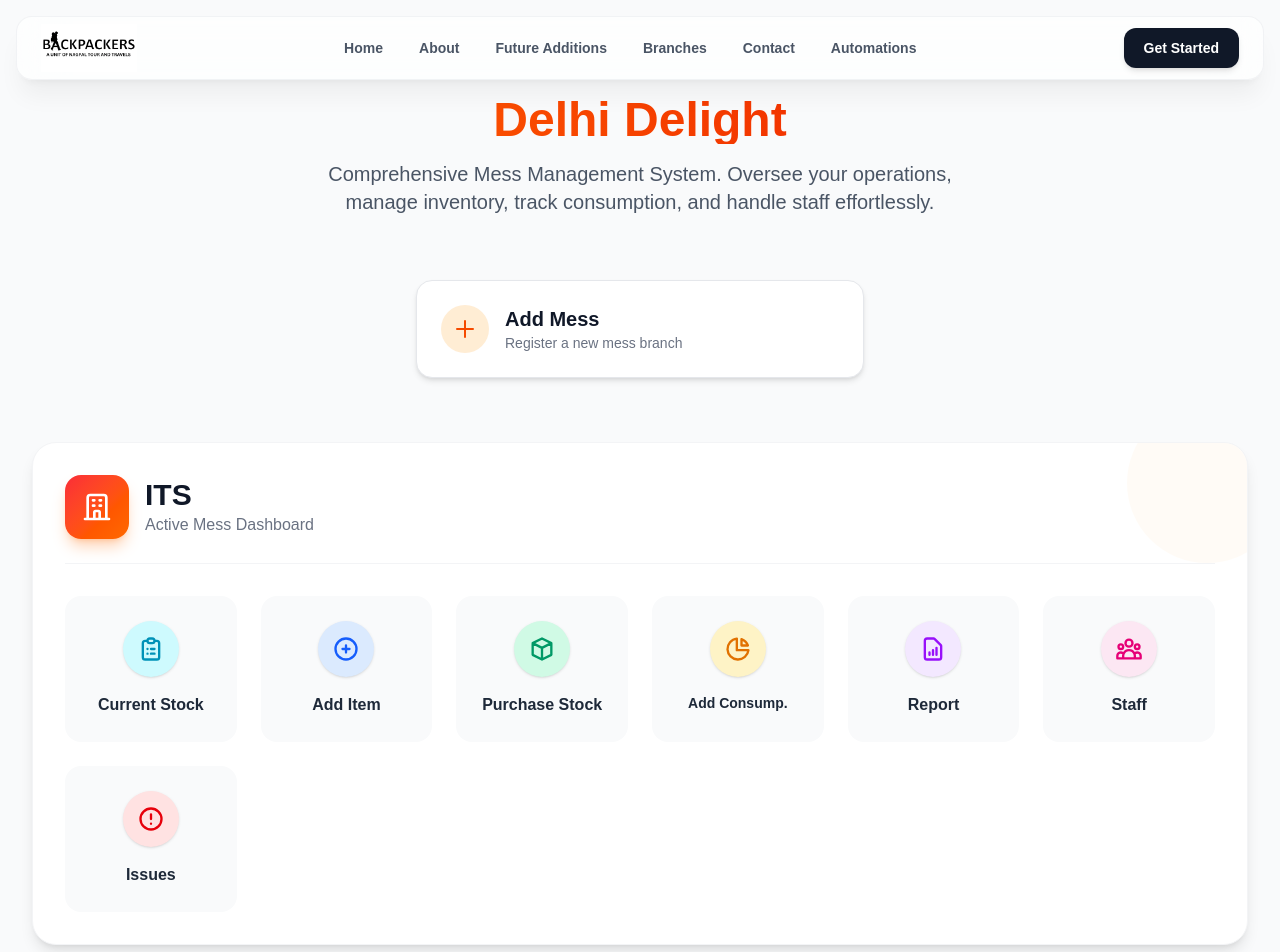
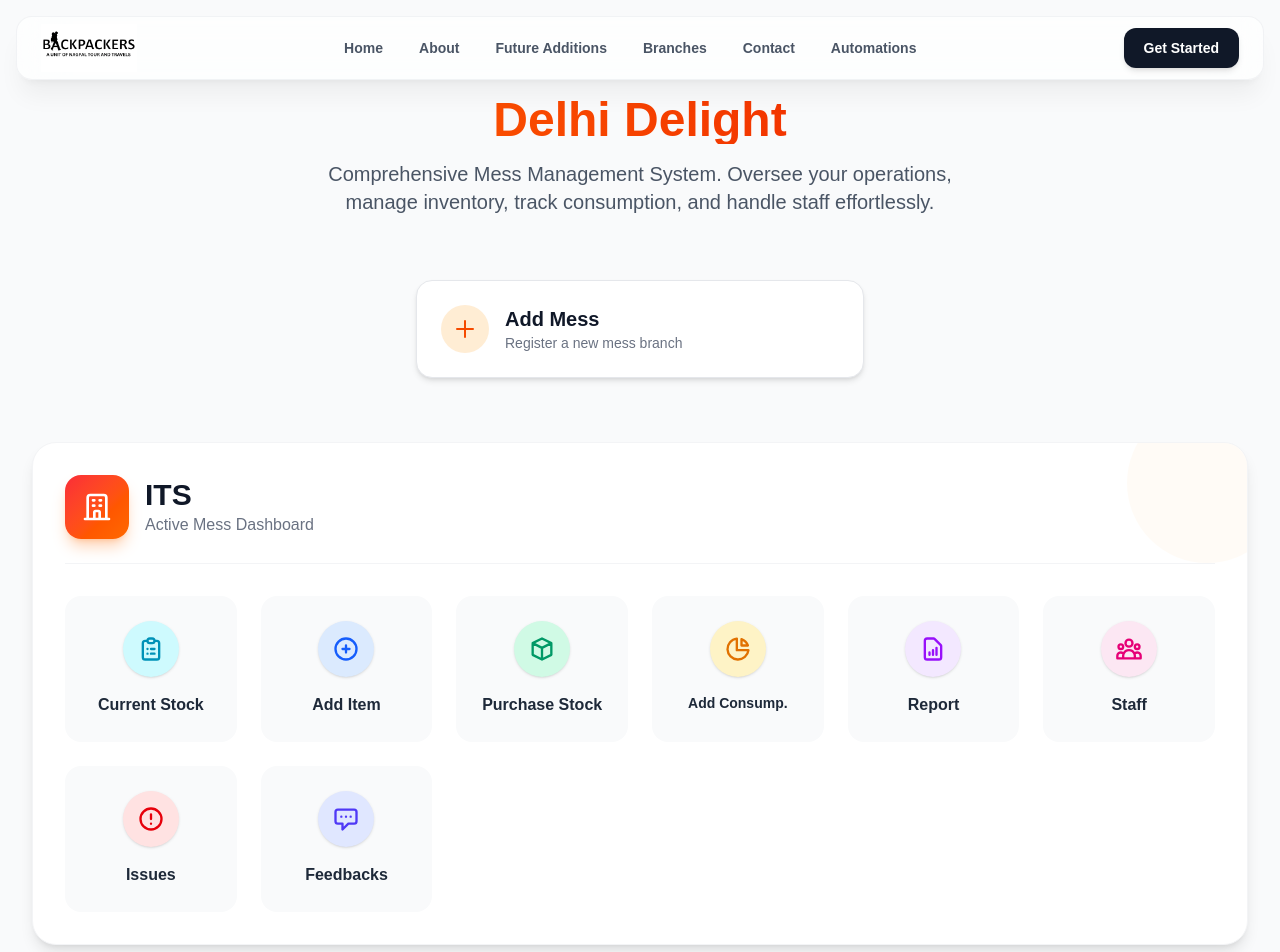
Before and after one commit to saurabhkuriyal/Checkpoint, a Next.js app: page /mess in a window 1280 px wide. Shown: the top 952 px of the page. Built offline with nearby package versions, Linux system fonts and the light colour scheme.

Commit message:
configuring feedback options

```diff
--- a/app/mess/page.tsx
+++ b/app/mess/page.tsx
@@ -123,6 +123,16 @@ const MessDashboardPage = () => {
                             <h3 className="font-semibold text-gray-800 text-center">Issues</h3>
                         </Link>
 
+                        {/* 7. Feedbacks */}
+                        <Link href="/feedback/messFeedback" className="group flex flex-col items-center p-6 bg-gray-50 rounded-2xl hover:bg-white hover:shadow-xl hover:-translate-y-2 transition-all duration-300 border border-transparent hover:border-indigo-100">
+                            <div className="w-14 h-14 mb-4 rounded-full bg-indigo-100 text-indigo-600 flex items-center justify-center group-hover:scale-110 group-hover:bg-indigo-500 group-hover:text-white transition-all duration-300 shadow-sm">
+                                <svg xmlns="http://www.w3.org/2000/svg" className="h-7 w-7" fill="none" viewBox="0 0 24 24" stroke="currentColor">
+                                    <path strokeLinecap="round" strokeLinejoin="round" strokeWidth={2} d="M8 10h.01M12 10h.01M16 10h.01M9 16H5a2 2 0 01-2-2V6a2 2 0 012-2h14a2 2 0 012 2v8a2 2 0 01-2 2h-5l-5 5v-5z" />
+                                </svg>
+                            </div>
+                            <h3 className="font-semibold text-gray-800 text-center">Feedbacks</h3>
+                        </Link>
+
                     </div>
                 </div>
             </div>
```
